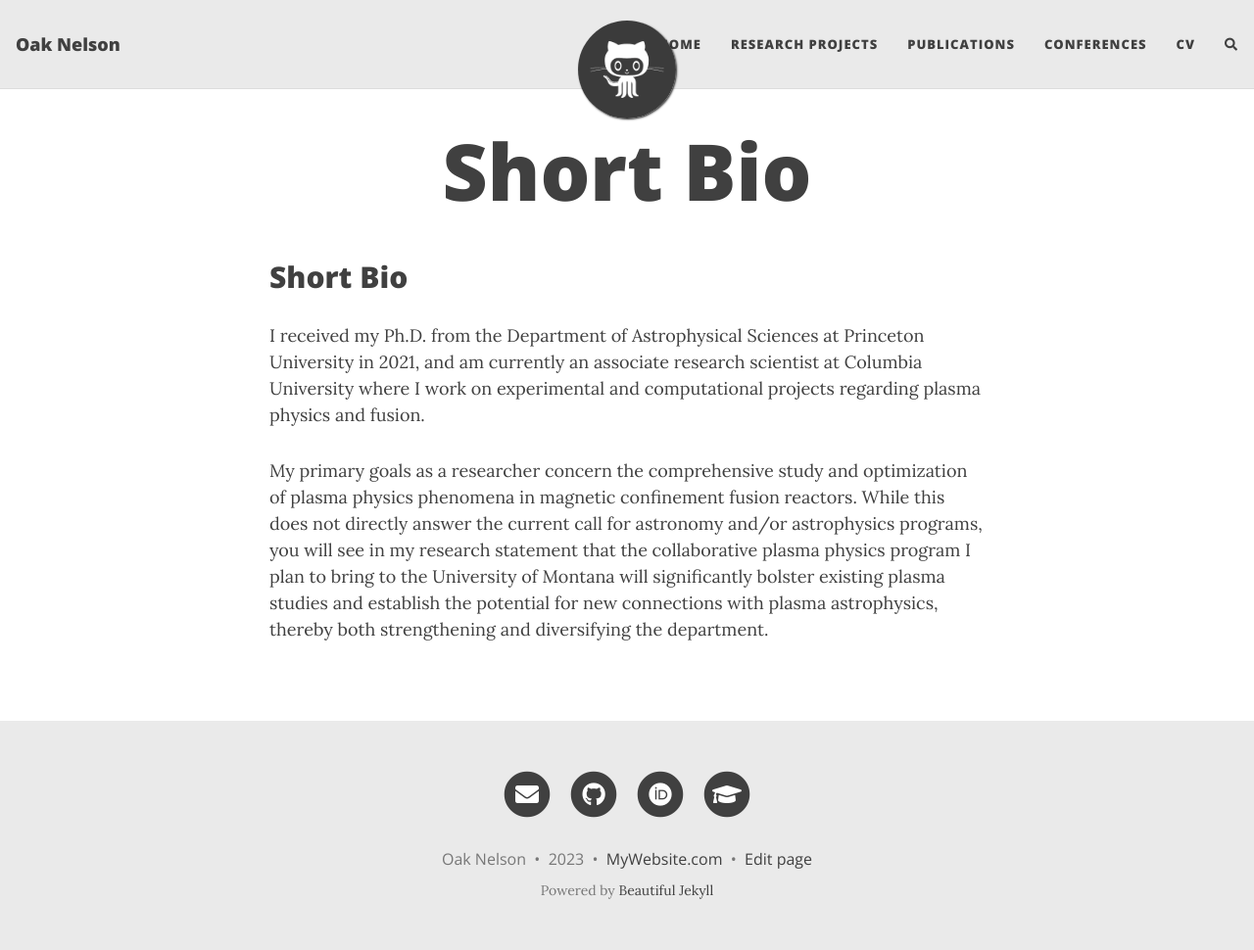
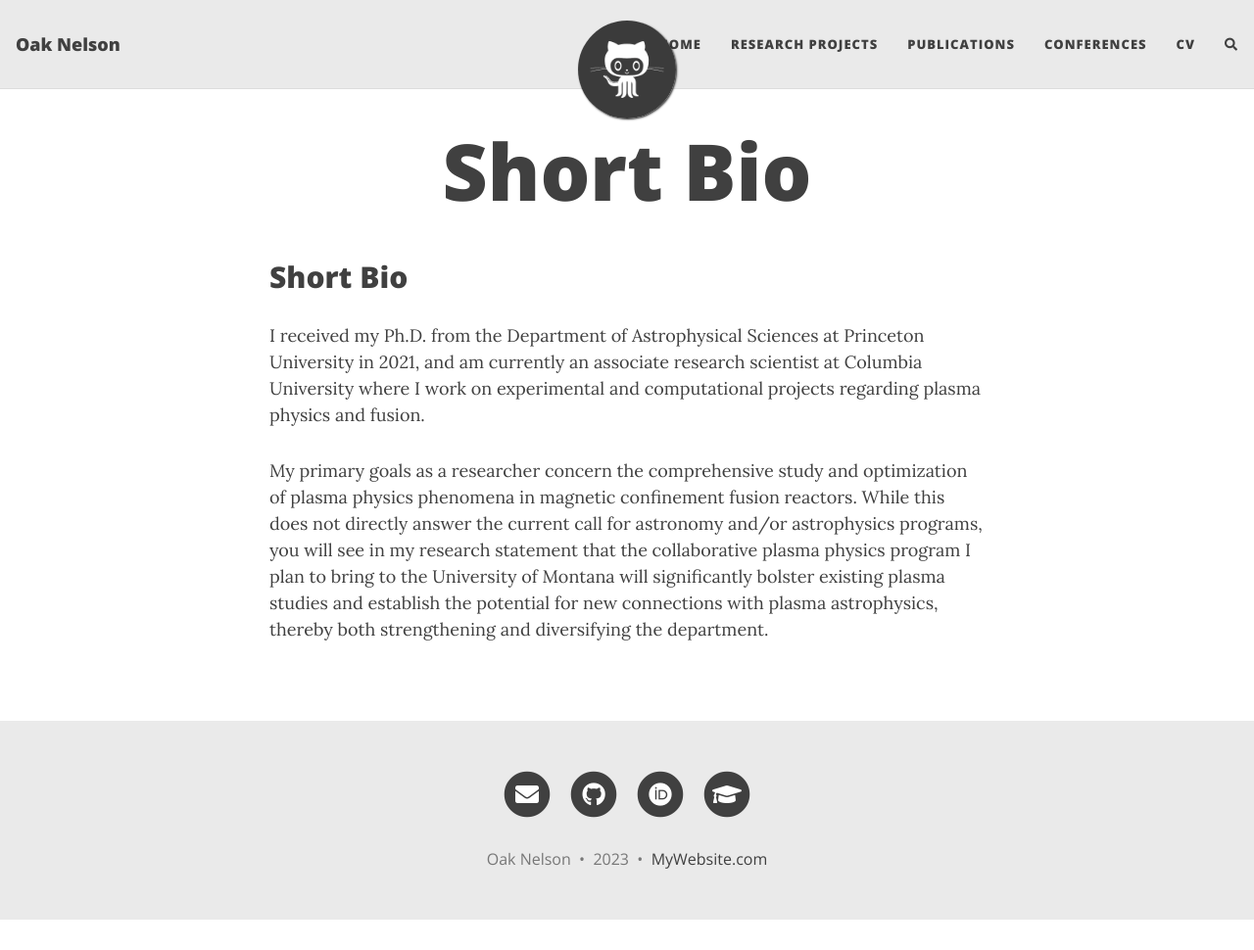
Before and after one commit to nelsonand/website, a Jekyll site: the page built from index.md, in a window 1280 px wide and 970 px high. Shown: the whole window at 98% size. Built offline with Jekyll 4.4.1, drawn with Linux system fonts in a browser that asks for light colours; nearby versions of some CDN libraries; our own code applies the rules of GitHub Pages for plain Markdown files; comment, search, counter and statistics services are not loaded.

Commit message:
Update footer.html

```diff
--- a/_includes/footer.html
+++ b/_includes/footer.html
@@ -31,16 +31,6 @@
         {% endif %}
       {% endif%}
 
-      {% if site.edit_page_button and site.github.repository_url %}
-        &nbsp;&bull;&nbsp;
-        <a title="Edit this page on GitHub" href="{{ site.github.repository_url }}/edit/{{ site.github.source.branch }}/{{ page.path }}" class="text_muted">Edit page</a>
-       {% endif%}
-
-      </p>
-      {% unless site.remove-ads %}<p class="theme-by text-muted">
-        Powered by
-        <a href="https://beautifuljekyll.com">Beautiful Jekyll</a>
-      </p>{% endunless %}
       </div>
     </div>
   </div>
```
